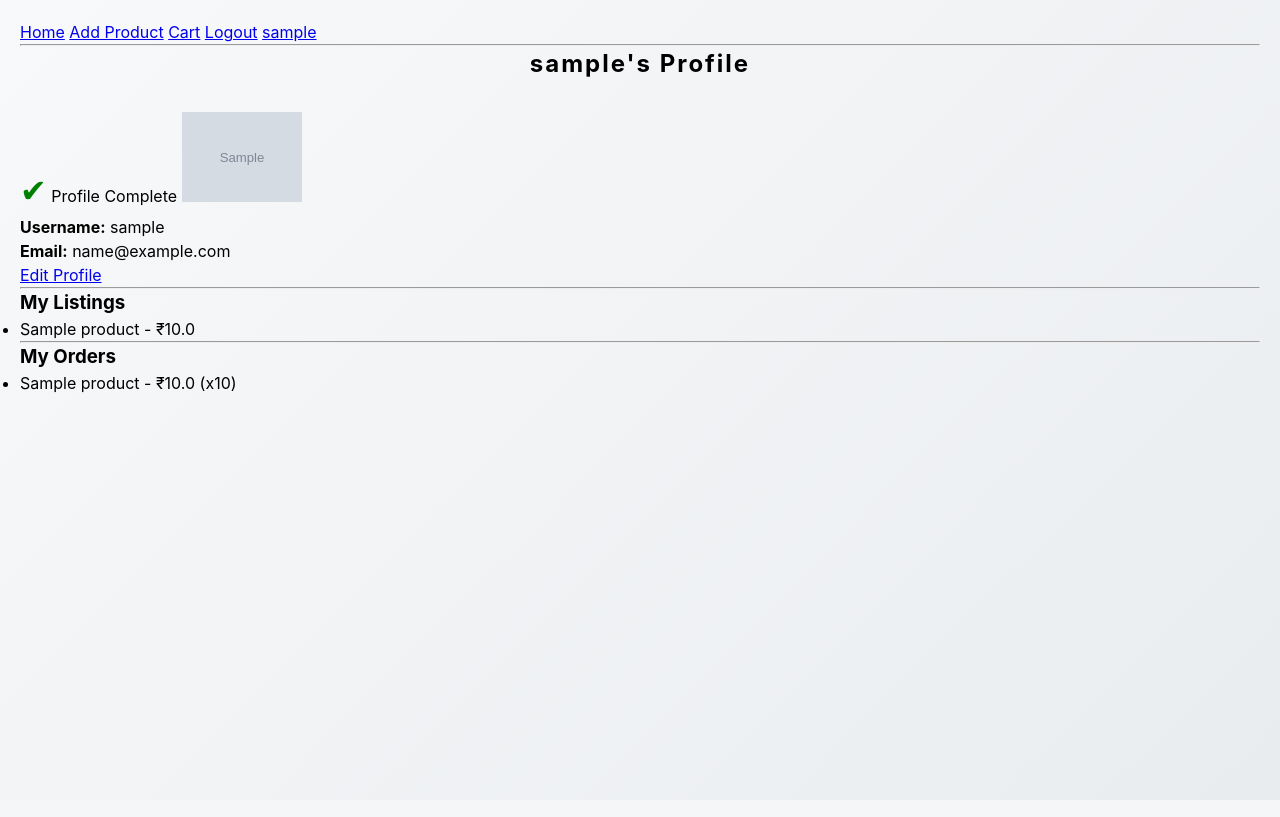
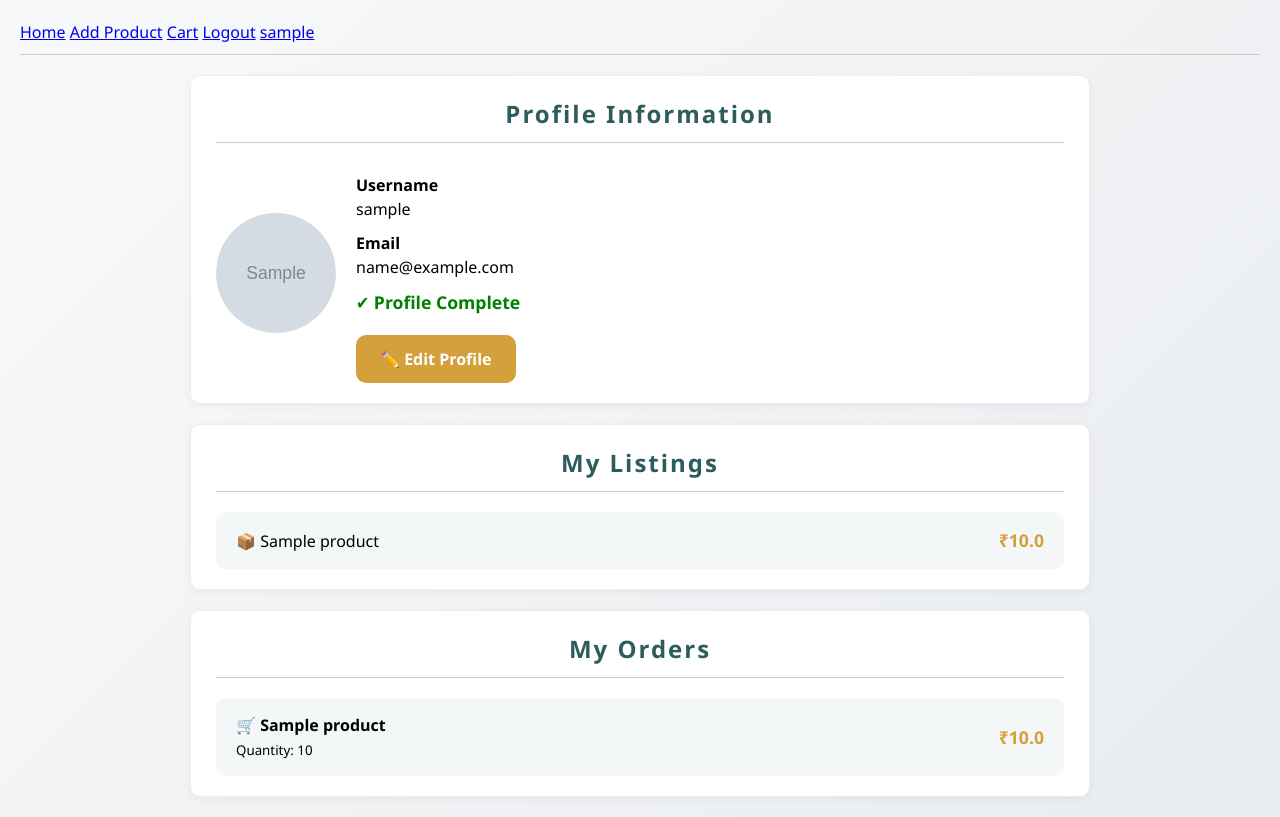
Before and after one commit to Krishnapriya-bot/OdooxNMIT_TEAM-ROCKET, a Flask app: page /profile in a window 1280 px wide. Before the commit the page ends 393 px from the top, so only its background shows below. Run offline with Flask 3, Linux system fonts and the light colour scheme; a user stored in the database is signed in; tables that the repository leaves empty hold one stand-in row (values such as "Sample post"); grey boxes marked "Sample" are stand-in pictures.

Commit message:
user profile

```diff
--- a/static/style.css
+++ b/static/style.css
@@ -584,3 +584,110 @@ button[type="submit"]:focus {
                 width: 100%;
             }
         }
+
+
+
+        /* USER PROFILE*/
+
+        body {
+  font-family: 'Segoe UI', Tahoma, Geneva, Verdana, sans-serif;
+  background-color: #f8f9fa;
+  margin: 0;
+  padding: 20px;
+}
+
+.profile-container {
+  max-width: 900px;
+  margin: auto;
+  display: flex;
+  flex-direction: column;
+  gap: 20px;
+}
+
+.card {
+  background-color: #fff;
+  border-radius: 10px;
+  padding: 20px 25px;
+  box-shadow: 0 2px 8px rgba(0, 0, 0, 0.05);
+  border: 1px solid #eee;
+}
+
+.card h2 {
+  color: #2d5c5c;
+  margin-bottom: 10px;
+}
+
+hr {
+  margin: 10px 0 20px 0;
+  border: 0;
+  border-top: 1px solid #ccc;
+}
+
+.profile-info {
+  display: flex;
+  align-items: center;
+  gap: 20px;
+}
+
+.profile-pic {
+  width: 120px;
+  height: 120px;
+  border-radius: 50%;
+  object-fit: cover;
+}
+
+.details p {
+  margin: 10px 0;
+}
+
+.status {
+  margin-top: 10px;
+  font-weight: bold;
+}
+
+.status.complete {
+  color: green;
+  font-size: 1.1em;
+}
+
+.status.incomplete {
+  color: red;
+  font-size: 1.1em;
+}
+
+.edit-button {
+  display: inline-block;
+  margin-top: 20px;
+  background-color: #d4a03c;
+  color: white;
+  text-decoration: none;
+  padding: 12px 24px;
+  border-radius: 10px;
+  font-weight: bold;
+  transition: background 0.3s ease;
+}
+
+.edit-button:hover {
+  background-color: #c8902f;
+}
+
+.item-list {
+  display: flex;
+  flex-direction: column;
+  gap: 15px;
+}
+
+.item {
+  background-color: #f3f7f7;
+  border-radius: 10px;
+  padding: 15px 20px;
+  display: flex;
+  justify-content: space-between;
+  align-items: center;
+}
+
+.item .price {
+  color: #d4a03c;
+  font-weight: bold;
+  font-size: 1.1em;
+}
--- a/templates/profile.html
+++ b/templates/profile.html
@@ -1,40 +1,72 @@
-{% extends "index.html" %} {% block content %}
-<h2>{{ user.username }}'s Profile</h2>
+
+
+
+{% extends "index.html" %}
+
+{% block content %}
+<div class="profile-container">
+
+  <!-- Profile Info Section -->
+  <div class="card profile-card">
+    <h2>Profile Information</h2>
+    <hr />
+    <div class="profile-info">
+      <img class="profile-pic" src="{{ user.profile_pic }}" alt="Profile Picture" />
+      <div class="details">
+        <p><strong>Username</strong><br>{{ user.username }}</p>
+        <p><strong>Email</strong><br>{{ user.email }}</p>
+
         {% if user.is_profile_complete() %}
-<span style="color: green; font-size: 2em">&#10004;</span>
-<!-- Green tick -->
-<span>Profile Complete</span>
+        <div class="status complete">
+          <span>&#10004;</span> Profile Complete
+        </div>
         {% else %}
-<span style="color: red; font-size: 2em">&#10008;</span>
-<!-- Red cross -->
-<span>Profile Incomplete</span>
+        <div class="status incomplete">
+          <span>&#10008;</span> Profile Incomplete
+        </div>
         {% endif %}
-<img src="{{ user.profile_pic }}" alt="Profile Picture" width="120" /><br />
-<p><strong>Username:</strong> {{ user.username }}</p>
-<p><strong>Email:</strong> {{ user.email }}</p>
 
-<a href="{{ url_for('edit_profile') }}">Edit Profile</a>
+        <a href="{{ url_for('edit_profile') }}" class="edit-button">
+          ✏️ Edit Profile
+        </a>
+      </div>
+    </div>
+  </div>
 
+  <!-- My Listings -->
+  <div class="card">
+    <h2>My Listings</h2>
     <hr />
-<h3>My Listings</h3>
-<ul>
+    <div class="item-list">
       {% for product in user.products %}
-  <li>{{ product.title }} - ₹{{ product.price }}</li>
+      <div class="item">
+        <span>📦 {{ product.title }}</span>
+        <span class="price">₹{{ product.price }}</span>
+      </div>
       {% else %}
-  <li>No listings yet.</li>
+      <p>No listings yet.</p>
       {% endfor %}
-</ul>
+    </div>
+  </div>
 
+  <!-- My Orders -->
+  <div class="card">
+    <h2>My Orders</h2>
     <hr />
-<h3>My Orders</h3>
-<ul>
+    <div class="item-list">
       {% for order in user.orders %}
-  <li>
-    {{ order.product.title }} - ₹{{ order.product.price }} (x{{ order.quantity
-    }})
-  </li>
+      <div class="item">
+        <div>
+          🛒 <strong>{{ order.product.title }}</strong><br />
+          <small>Quantity: {{ order.quantity }}</small>
+        </div>
+        <span class="price">₹{{ order.product.price }}</span>
+      </div>
       {% else %}
-  <li>No orders yet.</li>
+      <p>No orders yet.</p>
       {% endfor %}
-</ul>
+    </div>
+  </div>
+
+</div>
 {% endblock %}
```
Lines whose indentation alone changed are shown as unchanged.
